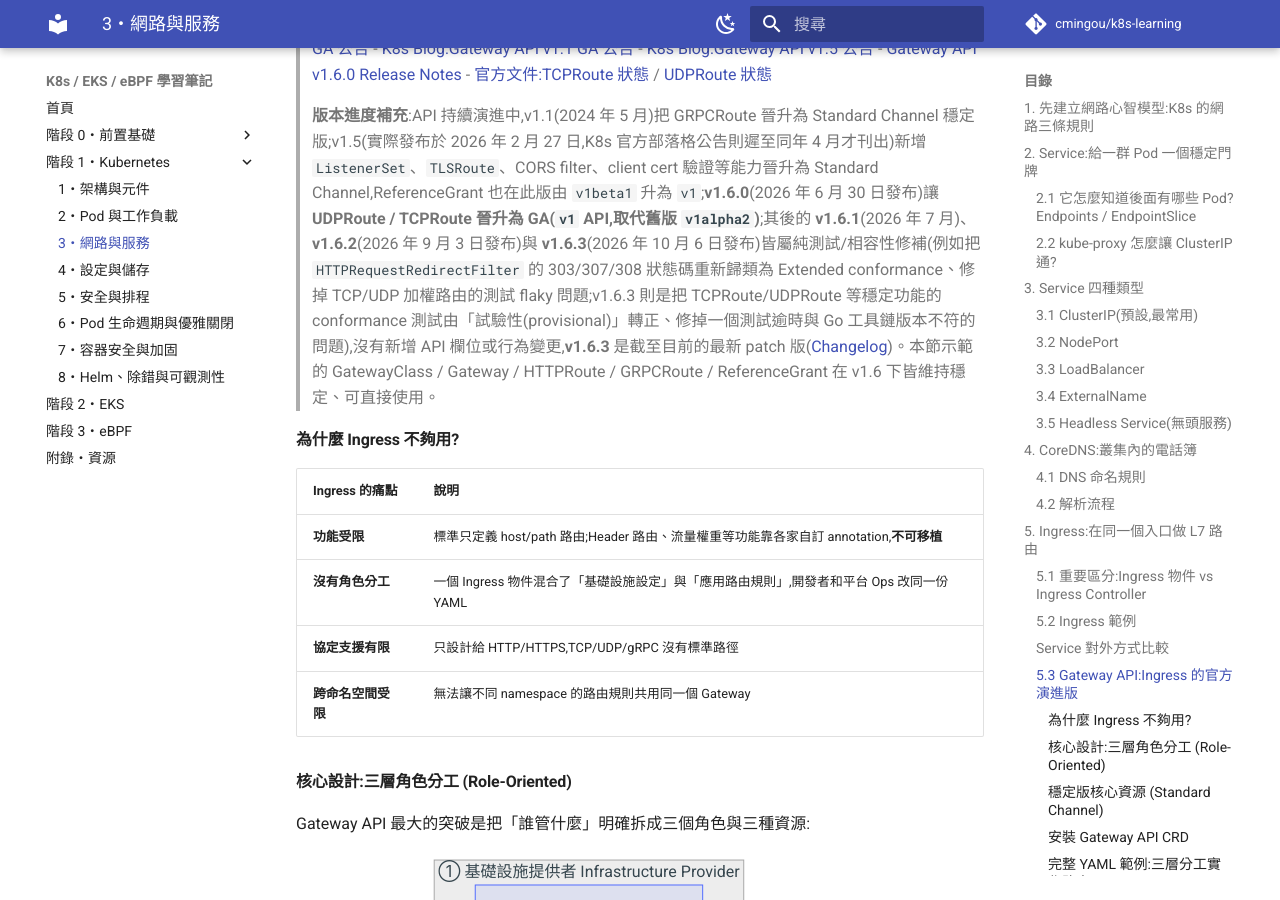
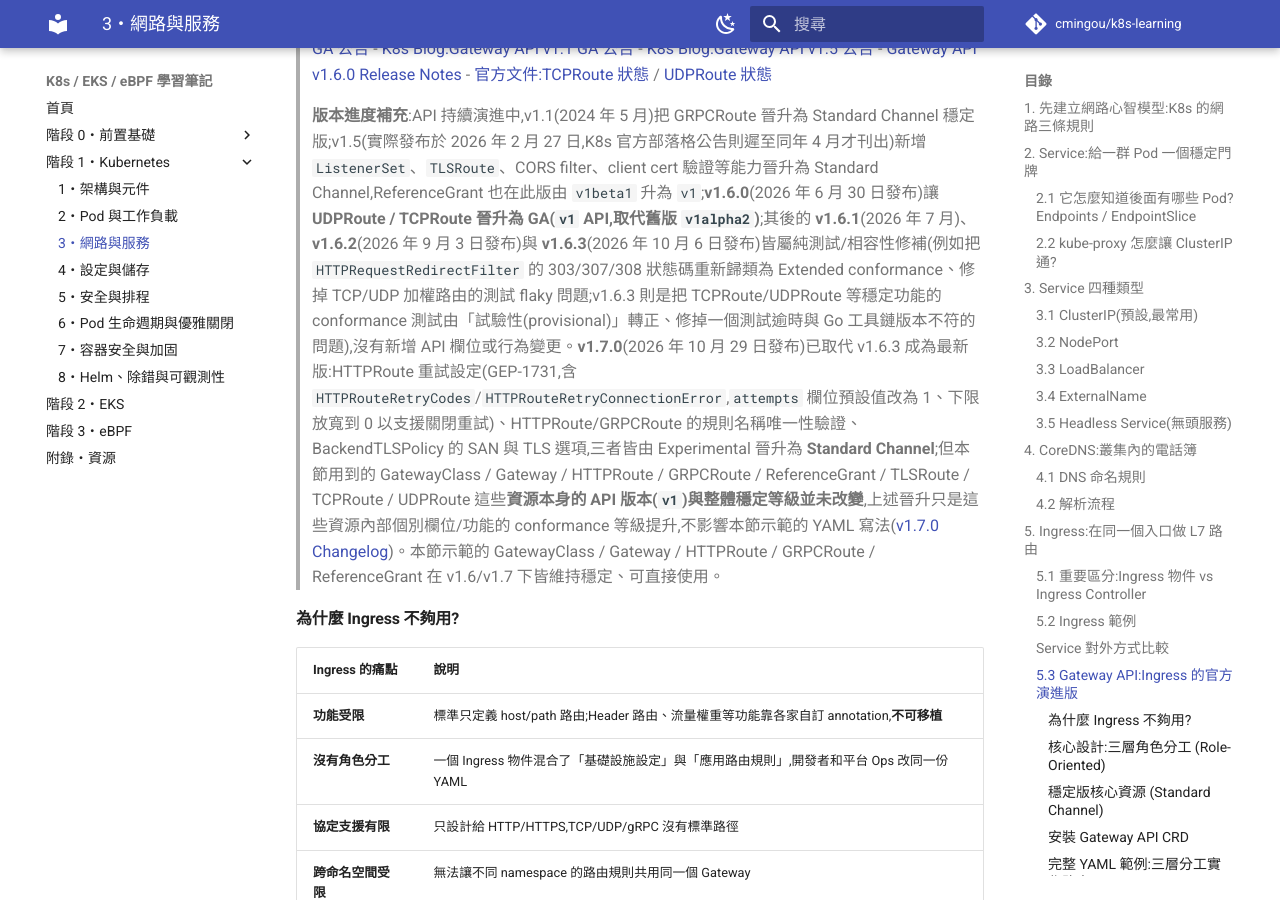
Before and after one commit to cmingou/k8s-learning, an MkDocs documentation site: the page built from docs/01-kubernetes/03-networking-service.md, in a window 1280 px wide and 900 px high, scrolled down 10002 px. Built offline with MkDocs 1.6.1 and Material for MkDocs 9.7.7, drawn with Linux system fonts in a browser that asks for light colours; comment, search, counter and statistics services are not loaded.

Commit message:
Update Gateway API version note to v1.7.0; daily eBPF kernel CVE recheck (2026-11-07)
docs/01-kubernetes/03-networking-service.md: Gateway API v1.7.0 (released
2026-10-29) superseded v1.6.3 as latest. It promotes HTTPRoute retry
settings (GEP-1731), HTTPRoute/GRPCRoute rule-name uniqueness validation,
and BackendTLSPolicy SAN/TLS options from Experimental to Standard
channel, but none of these resources' API versions or overall stability
tier changed, so this section's YAML examples remain valid as-is.
Verified against https://github.com/kubernetes-sigs/gateway-api/releases
and the v1.7.0 CHANGELOG.

docs/03-ebpf/README.md: appended the 2026-11-07 recheck entry to the
running kernel/BPF CVE log. Checked CVEProject/cvelistV5 for CVE-2026-99271
through 99284 (new batch, published 2026-11-07) and confirmed all 14 are
unrelated to the BPF subsystem (ALSA, SMB client/ksmbd, tun, sch_teql,
netfilter conntrack, skb_zerocopy flag fix). No new Linux kernel tags,
stable point releases, or Cilium/bpftrace/Helm stable releases since the
2026-11-06 check.

```diff
--- a/docs/01-kubernetes/03-networking-service.md
+++ b/docs/01-kubernetes/03-networking-service.md
@@ -366,7 +366,7 @@ spec:
 > - [Gateway API v1.6.0 Release Notes](https://github.com/kubernetes-sigs/gateway-api/releases/tag/v1.6.0)
 > - [官方文件:TCPRoute 狀態](https://gateway-api.sigs.k8s.io/reference/api-types/tcproute/) / [UDPRoute 狀態](https://gateway-api.sigs.k8s.io/reference/api-types/udproute/)
 >
-> **版本進度補充**:API 持續演進中,v1.1(2024 年 5 月)把 GRPCRoute 晉升為 Standard Channel 穩定版;v1.5(實際發布於 2026 年 2 月 27 日,K8s 官方部落格公告則遲至同年 4 月才刊出)新增 `ListenerSet`、`TLSRoute`、CORS filter、client cert 驗證等能力晉升為 Standard Channel,ReferenceGrant 也在此版由 `v1beta1` 升為 `v1`;**v1.6.0**(2026 年 6 月 30 日發布)讓 **UDPRoute / TCPRoute 晉升為 GA(`v1` API,取代舊版 `v1alpha2`)**;其後的 **v1.6.1**(2026 年 7 月)、**v1.6.2**(2026 年 9 月 3 日發布)與 **v1.6.3**(2026 年 10 月 6 日發布)皆屬純測試/相容性修補(例如把 `HTTPRequestRedirectFilter` 的 303/307/308 狀態碼重新歸類為 Extended conformance、修掉 TCP/UDP 加權路由的測試 flaky 問題;v1.6.3 則是把 TCPRoute/UDPRoute 等穩定功能的 conformance 測試由「試驗性(provisional)」轉正、修掉一個測試逾時與 Go 工具鏈版本不符的問題),沒有新增 API 欄位或行為變更,**v1.6.3** 是截至目前的最新 patch 版([Changelog](https://github.com/kubernetes-sigs/gateway-api/blob/main/CHANGELOG/1.6-CHANGELOG.md))。本節示範的 GatewayClass / Gateway / HTTPRoute / GRPCRoute / ReferenceGrant 在 v1.6 下皆維持穩定、可直接使用。
+> **版本進度補充**:API 持續演進中,v1.1(2024 年 5 月)把 GRPCRoute 晉升為 Standard Channel 穩定版;v1.5(實際發布於 2026 年 2 月 27 日,K8s 官方部落格公告則遲至同年 4 月才刊出)新增 `ListenerSet`、`TLSRoute`、CORS filter、client cert 驗證等能力晉升為 Standard Channel,ReferenceGrant 也在此版由 `v1beta1` 升為 `v1`;**v1.6.0**(2026 年 6 月 30 日發布)讓 **UDPRoute / TCPRoute 晉升為 GA(`v1` API,取代舊版 `v1alpha2`)**;其後的 **v1.6.1**(2026 年 7 月)、**v1.6.2**(2026 年 9 月 3 日發布)與 **v1.6.3**(2026 年 10 月 6 日發布)皆屬純測試/相容性修補(例如把 `HTTPRequestRedirectFilter` 的 303/307/308 狀態碼重新歸類為 Extended conformance、修掉 TCP/UDP 加權路由的測試 flaky 問題;v1.6.3 則是把 TCPRoute/UDPRoute 等穩定功能的 conformance 測試由「試驗性(provisional)」轉正、修掉一個測試逾時與 Go 工具鏈版本不符的問題),沒有新增 API 欄位或行為變更。**v1.7.0**(2026 年 10 月 29 日發布)已取代 v1.6.3 成為最新版:HTTPRoute 重試設定(GEP-1731,含 `HTTPRouteRetryCodes`/`HTTPRouteRetryConnectionError`,`attempts` 欄位預設值改為 1、下限放寬到 0 以支援關閉重試)、HTTPRoute/GRPCRoute 的規則名稱唯一性驗證、BackendTLSPolicy 的 SAN 與 TLS 選項,三者皆由 Experimental 晉升為 **Standard Channel**;但本節用到的 GatewayClass / Gateway / HTTPRoute / GRPCRoute / ReferenceGrant / TLSRoute / TCPRoute / UDPRoute 這些**資源本身的 API 版本(`v1`)與整體穩定等級並未改變**,上述晉升只是這些資源內部個別欄位/功能的 conformance 等級提升,不影響本節示範的 YAML 寫法([v1.7.0 Changelog](https://github.com/kubernetes-sigs/gateway-api/blob/main/CHANGELOG/1.7-CHANGELOG.md))。本節示範的 GatewayClass / Gateway / HTTPRoute / GRPCRoute / ReferenceGrant 在 v1.6/v1.7 下皆維持穩定、可直接使用。
 
 #### 為什麼 Ingress 不夠用?
 
```
Also changed, not shown: docs/03-ebpf/README.md (+2 -0 lines).
